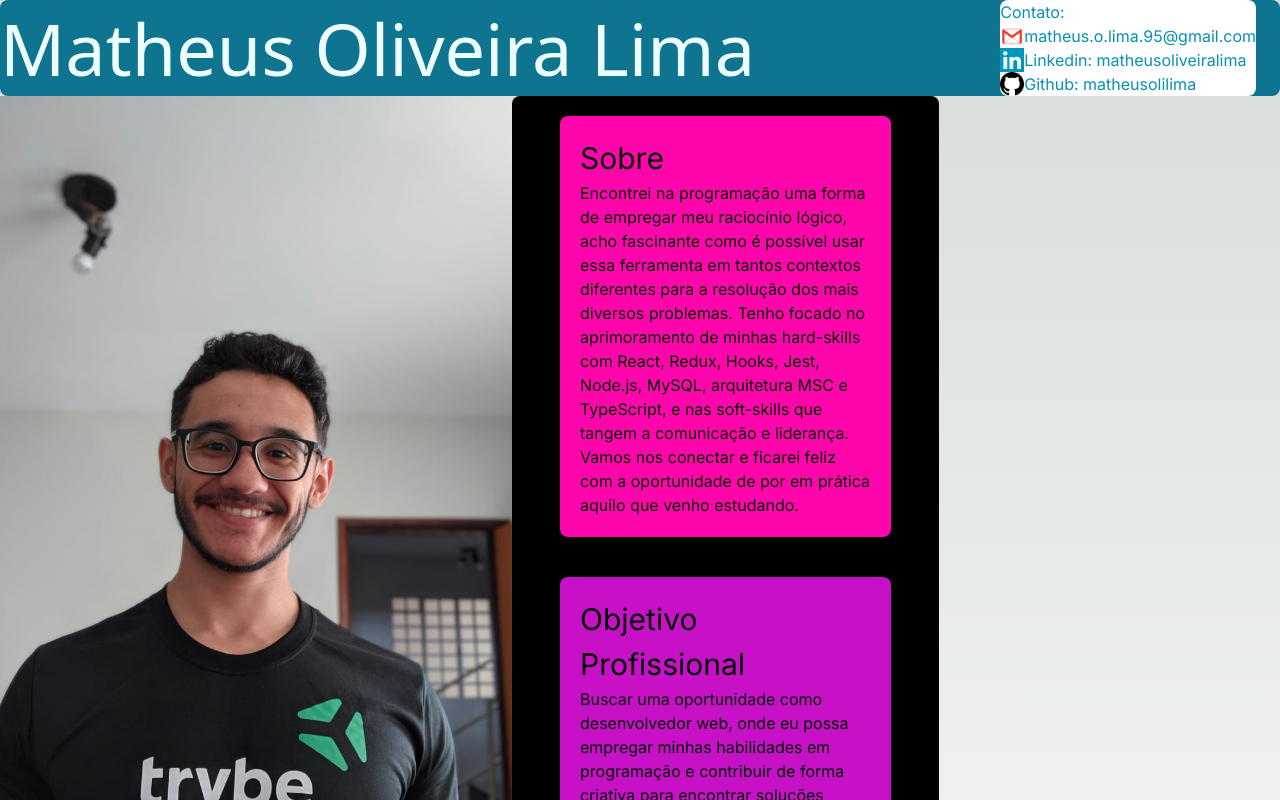
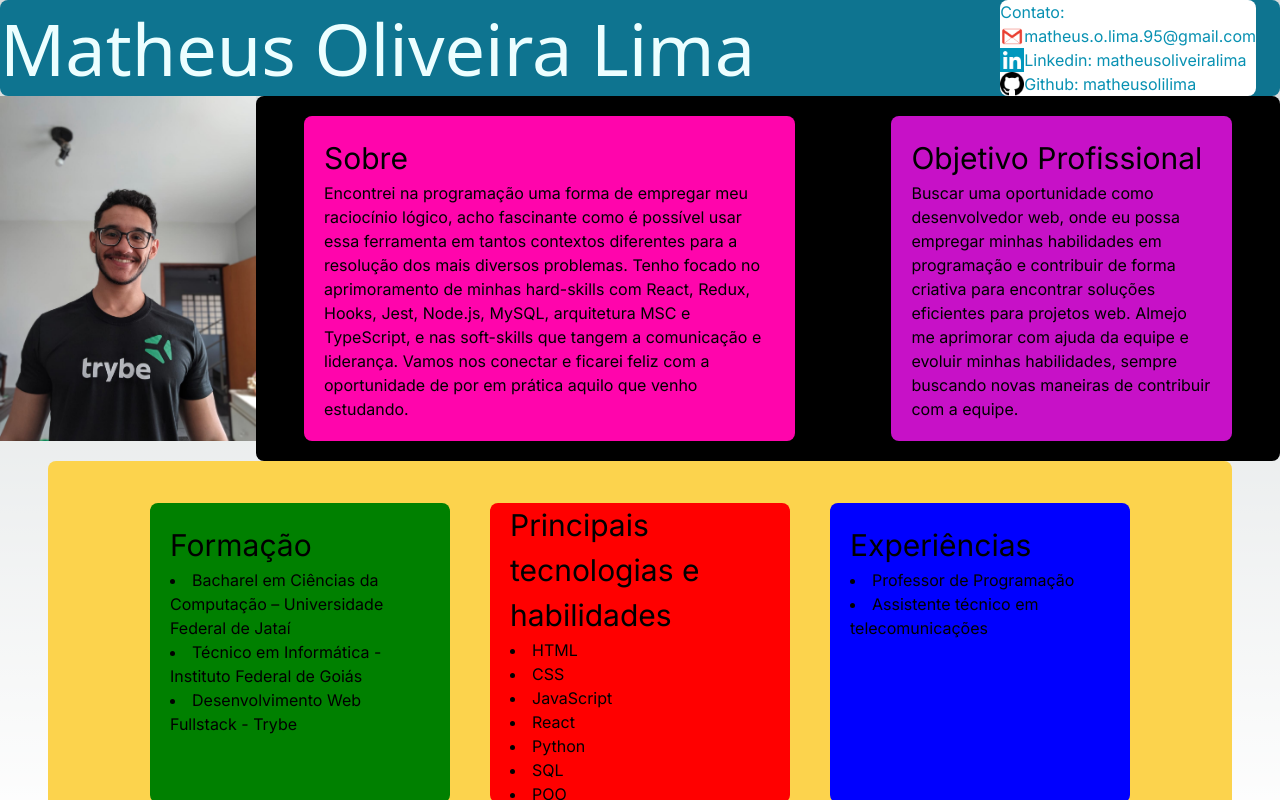
Before and after one commit to matheusolilima/tailwind-page, a Next.js app: page / in a window 1280 px wide. Shown: the top 800 px of the page. Built offline with nearby package versions, Linux system fonts and the light colour scheme.

Commit message:
atualizaçao de  layout em andamento

```diff
--- a/src/app/globals.css
+++ b/src/app/globals.css
@@ -86,10 +86,11 @@ p {
 
 
 .cropped1 {
-  width: 40%; /* width of container */
-  /* height: 200px; /* height of container */
+  width: 20%; /* width of container */
+  height: 20%; /* height of container */
   object-fit: cover;
   /* border: 5px solid black; */
+  /*corte de imagem*/
 }
 .cropped2 {
     width: 200px; /* width of container */
--- a/src/app/page.js
+++ b/src/app/page.js
@@ -41,14 +41,12 @@ export default function Home() {
       </div>
 
       <div className="flex flex-row">
-        <Image src={ Profile } alt="profile-picture" className="cropped1 w-8/12 "/>
+        <Image src={ Profile } alt="profile-picture" className="cropped1"/>
 
-        <div className="flex flex-col rounded-lg bg-black w-4/12">
+        <div className="flex flex-row rounded-lg bg-black ">
 
           <div className="sobre rounded-lg mx-12">
-  <h2>
-    Sobre
-  </h2>
+            <h2>Sobre</h2>
             <p className="text-left text-base break-normal">
               Encontrei na programação uma forma de empregar meu raciocínio lógico, acho fascinante
               como é possível usar essa ferramenta em tantos contextos diferentes para a resolução dos mais diversos problemas.
```
Lines whose indentation alone changed are shown as unchanged.
